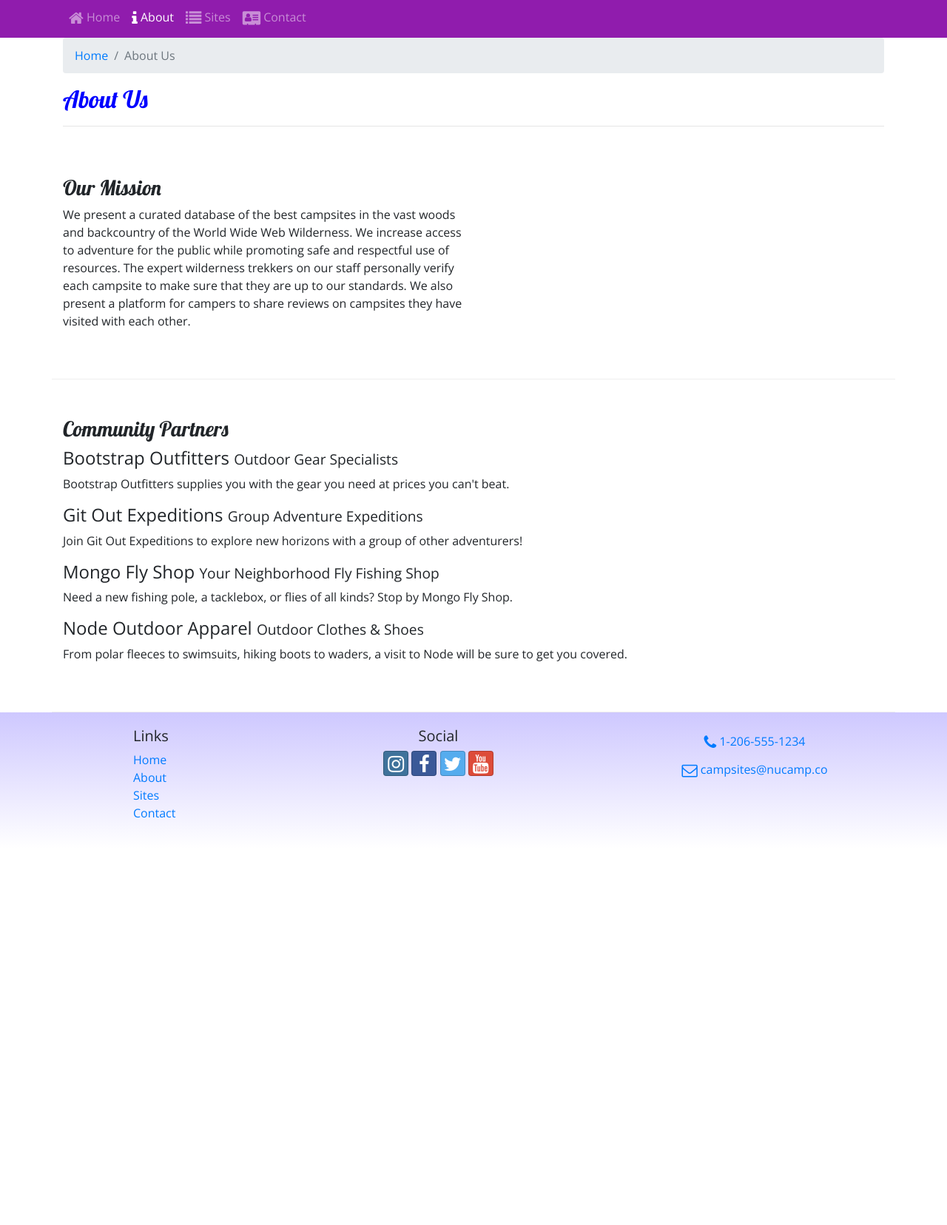
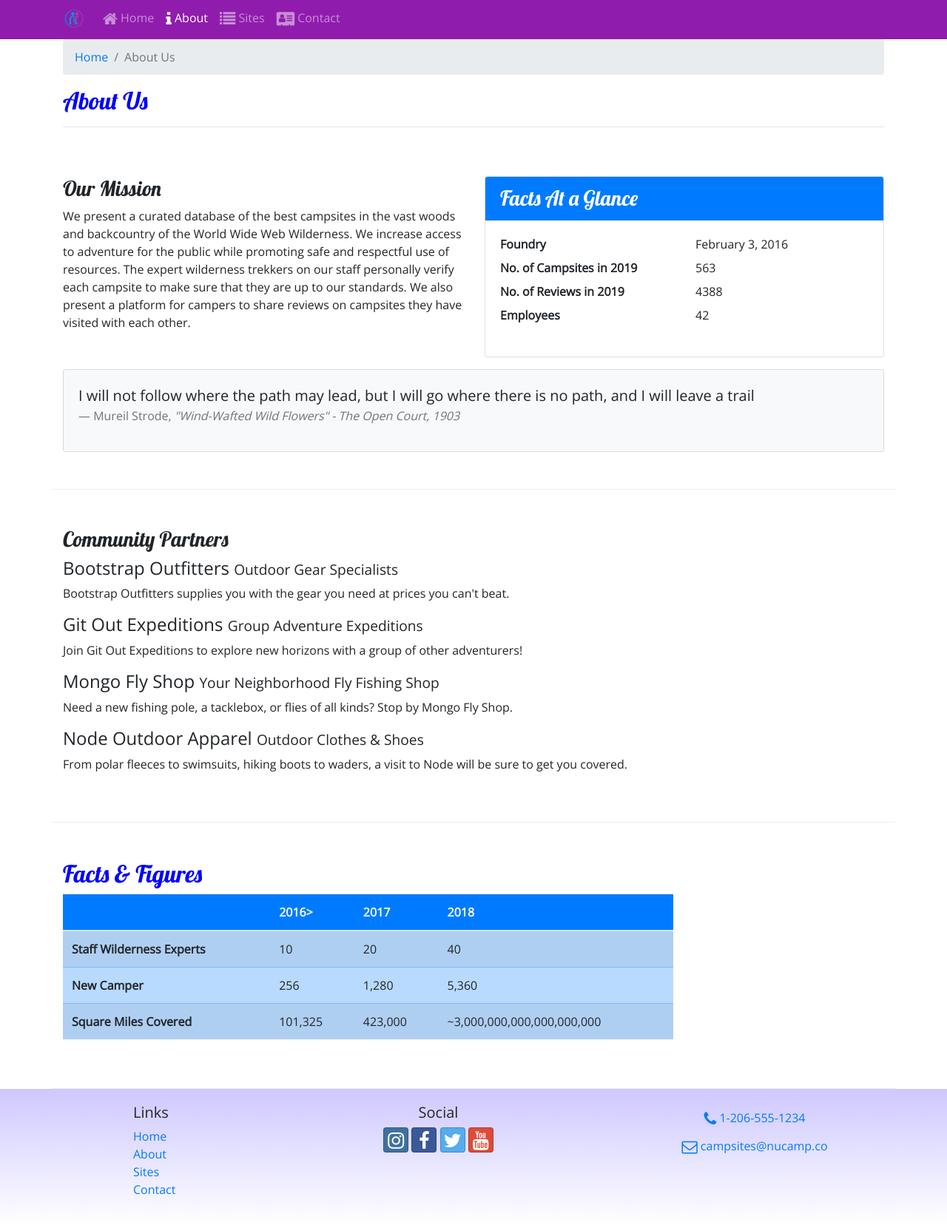
Before and after one commit to Kelly-Coding/nucampsite, a website: page aboutus.html in a window 1280 px wide. Shown: the part 167-1823 px from the top of the page at 74% size. Before the commit the page ends 1314 px from the top, so only its background shows below. Drawn offline with nearby package versions, Linux system fonts and the light colour scheme.

Commit message:
table and card

```diff
--- a/aboutus.html
+++ b/aboutus.html
@@ -21,7 +21,10 @@
     <header class="jumbotron jumbotron-fluid">
         <div class="container">
             <div class="row">
-                <div class="col">
+                <div class="col-4 col-sm-3 col-md-2 align-self-center">
+                    <a href="index.html"><img src="img/logo.png" class="img-fluid" /></a>
+                 </div>
+                  <div class="col">
                     <h1>NuCamp</h1>
                     <h2>a better way to camp</h2>
                 </div>
@@ -37,7 +40,8 @@
     <div
         class="container">
         <!--added container class to change padding of text menu-->
-        <button class="navbar-toggler ml-auto" type="button" data-toggle="collapse" data-target="#nucampNavbar">
+        <a class="navbar-brand" href="index.html"><img src="img/logo.png" height="30" width="30" /></a>
+        <button class="navbar-toggler" type="button" data-toggle="collapse" data-target="#nucampNavbar">
             <span class="navbar-toggler-icon"></span>
         </button>
         <!--notice placement of end tag-->
@@ -80,7 +84,36 @@
                 <h3>Our Mission</h3>
                 <p>We present a curated database of the best campsites in the vast woods and backcountry of the World Wide Web Wilderness. We increase access to adventure for the public while promoting safe and respectful use of resources. The expert wilderness trekkers on our staff personally verify each campsite to make sure that they are up to our standards. We also present a platform for campers to share reviews on campsites they have visited with each other.</p>
             </div>
+            <div class="col-sm-6">
+                <div class="card">
+                    <h3 class="card-header bg-primary text-white">Facts At a Glance</h3>
+                    <div class="card-body">
+                    <dl class="row"> <!--dl stands for description list-->
+                        <dt class="col-6">Foundry</dt>
+                        <dd class="col-6">February 3, 2016</dd>
+                        <dt class="col-6">No. of Campsites in 2019</dt>
+                        <dd class="col-6">563</dd>
+                        <dt class="col-6">No. of Reviews in 2019</dt>
+                        <dd class="col-6">4388</dd>
+                        <dt class="col-6">Employees</dt>
+                        <dd class="col-6">42</dd>
+                    </dl>
+                </div>
+            </div>
         </div>
+
+        <div class="col">
+            <div class="card bg-light mt-3">
+                <blockquote class="blockquote card-body">
+                    <p class="mb-0">I will not follow where the path may lead, but I will go where there is no path, and I will leave a trail</p>
+                    <footer class="blockquote-footer">Mureil Strode,
+                        <cite title="Source Title">"Wind-Wafted Wild Flowers" - The Open Court, 1903</cite>
+                    </footer>
+                </blockquote>
+            </div>
+        </div>
+    </div>
+
 
                     <div class="row row-content">
                         <div class="col">
@@ -95,9 +128,47 @@
                 <p class="d-none d-sm-block">From polar fleeces to swimsuits, hiking boots to waders, a visit to Node will be sure to get you covered.</p>
             </div>
         </div>
-    </div >
 
-    <footer>
+    <div class="row row-content">
+        <div class="col-sm-9">
+            <h2>Facts &amp; Figures</h2>
+            <div class="table-responsive">
+                <table class="table table-striped">
+                    <thead>
+                            <tr class="bg-primary text-light">
+                                <th></th>
+                                <th>2016></th>
+                                <th>2017</th>
+                                <th>2018</th>
+                            </tr>
+                        </thead>
+                        <tbody class="table-primary">
+                            <tr>
+                                <th>Staff Wilderness Experts</th>
+                                <td>10</td>
+                                <td>20</td>
+                                <td>40</td>
+                            </tr>
+                            <tr>
+                                <th>New Camper</th>
+                                <td>256</td>
+                                <td>1,280</td>
+                                <td>5,360</td>
+                            </tr>
+                            <tr>
+                                <th>Square Miles Covered</th>
+                                <td>101,325</td>
+                                <td>423,000</td>
+                                <td>~3,000,000,000,000,000,000</td>
+                            </tr>
+                        </tbody>
+                    </table>
+                </div>
+            </div>
+        </div>
+    </div>
+
+    <footer class="site-footer">
         <div class="container">
             <div class="row">
                 <div class="col-4 col-sm-2 offset-1">
--- a/css/styles.css
+++ b/css/styles.css
@@ -14,7 +14,7 @@ header h2 {
     color: chartreuse;
 }
 
-footer {
+.site-footer {
     background-image: linear-gradient(#CEC8FF, white);
     padding: 20px 0;
 }
```
Also changed, not shown: contactus.html (+9 -5 lines), index.html (+20 -8 lines), img/bootstrap-thumb.png (added), img/breadcrumb-trail-thumb.jpg (added), img/breadcrumb-trail.jpg (added), img/chrome-river-thumb.jpg (added), img/chrome-river.jpg (added), img/logo.png (added), img/react-lake-thumb.jpg (added), img/react-lake.jpg (added), 2 other files.
